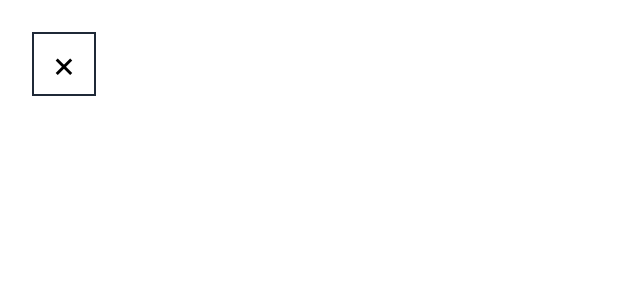
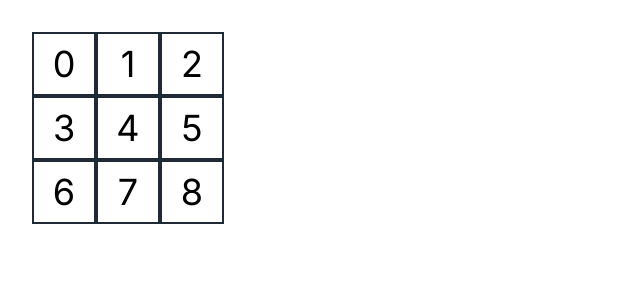
Before and after one commit to uraaaa24/tic-tac-toe, a Next.js app: page / in a window 1280 px wide. Shown: the top 300 px of the page, without its empty margins (0-640 px from the left). Built offline with nearby package versions, Linux system fonts and the light colour scheme.

Commit message:
refactor: Replace Square component with Board component in Home page

```diff
--- a/src/app/page.tsx
+++ b/src/app/page.tsx
@@ -1,5 +1,5 @@
-import Square from '@/components/Square'
+import Board from '@/components/Board'
 
 export default function Home() {
-  return <Square />
+  return <Board />
 }
--- /dev/null
+++ b/src/components/Board.tsx
@@ -0,0 +1,13 @@
+import Square from './Square'
+
+const Board = () => {
+  return (
+    <div className="grid grid-cols-3 w-48 h-48">
+      {Array.from({ length: 9 }).map((_, i) => (
+        <Square key={i} value={i.toString()} />
+      ))}
+    </div>
+  )
+}
+
+export default Board
--- a/src/components/Square.tsx
+++ b/src/components/Square.tsx
@@ -1,5 +1,5 @@
-const Square = () => {
-  return <button className="border-2 border-gray-800 p-2 h-16 w-16 text-4xl">×</button>
+const Square = ({ value }: { value: string }) => {
+  return <button className="border-2 border-gray-800 p-2 h-16 w-16 text-4xl">{value}</button>
 }
 
 export default Square
```
